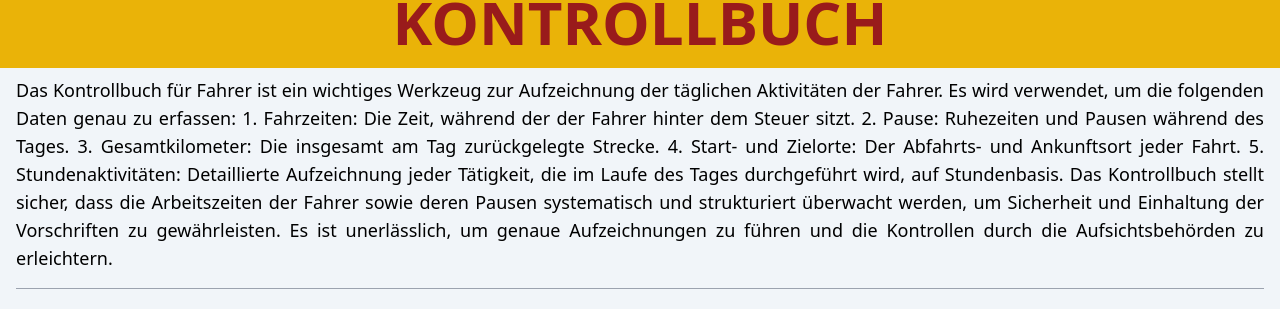
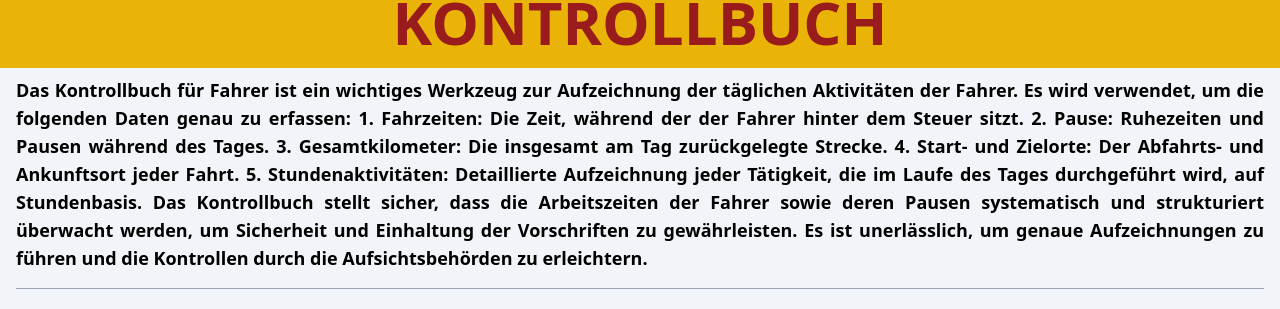
Before and after one commit to Krasimir-Hristov/DHL-Driver-Assitant-Dev, a React (Vite) app in the folder frontend/: page /controllbook in a window 1280 px wide. Shown: the part 136-445 px from the top of the page. Built offline with nearby package versions, Linux system fonts and the light colour scheme.

Commit message:
style the text in the controll book

```diff
--- a/frontend/src/pages/ControllBook.tsx
+++ b/frontend/src/pages/ControllBook.tsx
@@ -119,11 +119,13 @@ const ControllBook: React.FC = () => {
         <h1 className='text-red-800 font-extrabold bg-yellow-500 justify-center text-center uppercase py-4 text-2xl  decoration-red-800  md:text-6xl'>
           {t('controllBook')}
         </h1>
-        <p className='text-lg text-justify mx-4 my-2'>{t('cbDescription')}</p>
+        <p className='text-lg text-justify font-bold mx-4 my-2'>
+          {t('cbDescription')}
+        </p>
         <hr className='border-t border-gray-400 mx-4 my-4' />
       </div>
 
-      <h1 className='text-2xl md:text-3xl lg:text-4xl mb-8 font-bold text-center '>
+      <h1 className='text-2xl md:text-3xl lg:text-4xl mb-8 font-extrabold text-center '>
         {t('controlBookInfo')}
       </h1>
 
```
